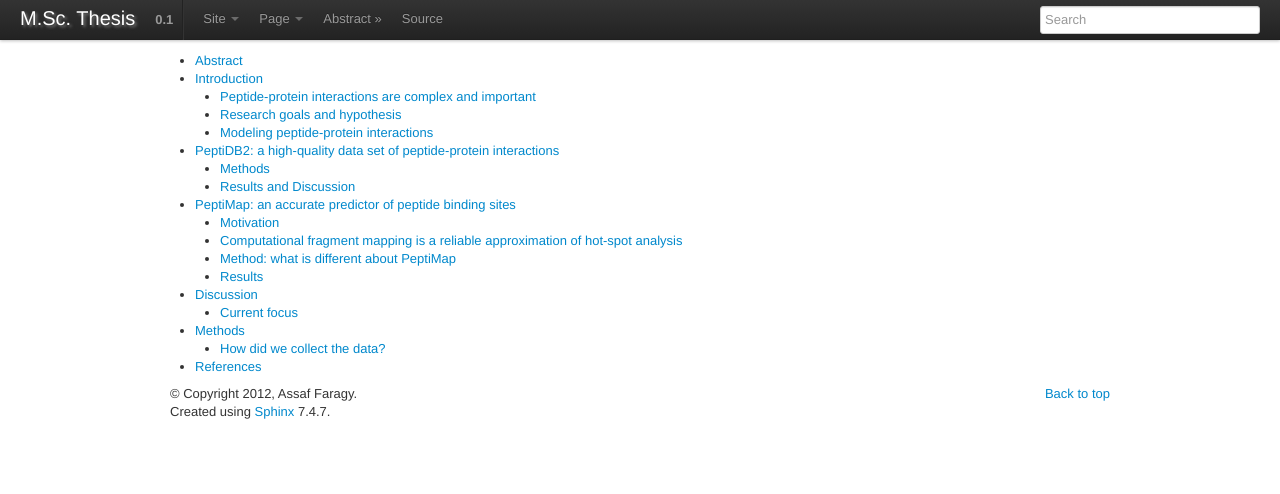
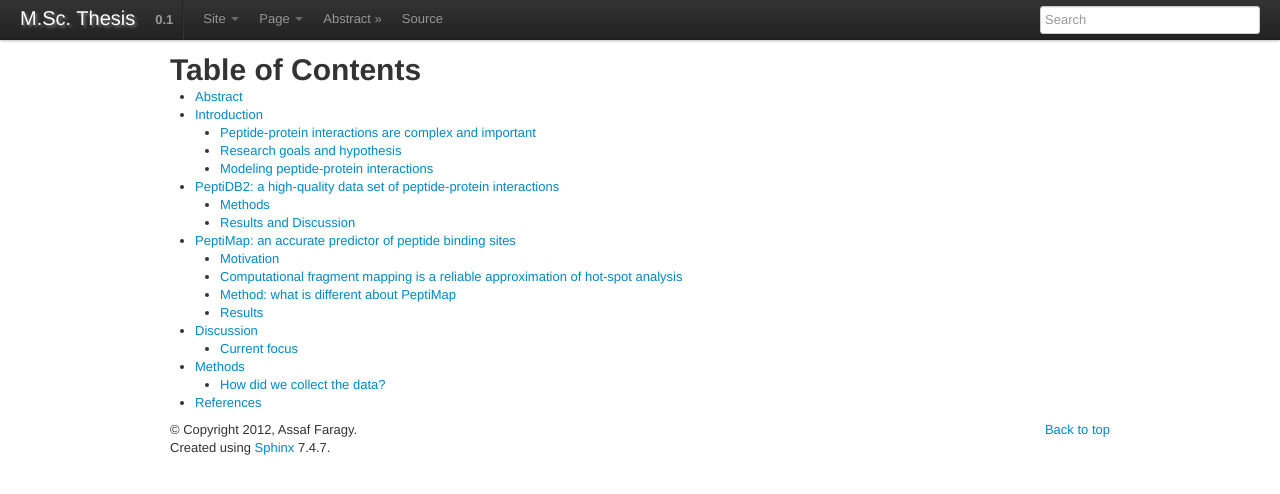
Before and after one commit to assaff/msc-thesis, a Sphinx documentation site: the page built from source/index.rst, in a window 1280 px wide. Shown: the top 494 px of the page. Built offline with Sphinx 7.4.7, drawn with Linux system fonts in a browser that asks for light colours; formulas are drawn with MathJax 3.

Commit message:
minor fixes to titles

```diff
--- a/source/conf.py
+++ b/source/conf.py
@@ -121,7 +121,7 @@ html_theme_path = ['_themes']
 
 # The name for this set of Sphinx documents.  If None, it defaults to
 # "<project> v<release> documentation".
-#html_title = None
+html_title = title
 
 # A shorter title for the navigation bar.  Default is the same as html_title.
 #html_short_title = None
--- a/source/index.rst
+++ b/source/index.rst
@@ -7,6 +7,9 @@
 :author: Assaf Faragy
 :date: |today|
 :status: Beta
+
+Table of Contents
+==================
 
 .. toctree::
    :maxdepth: 2
```
